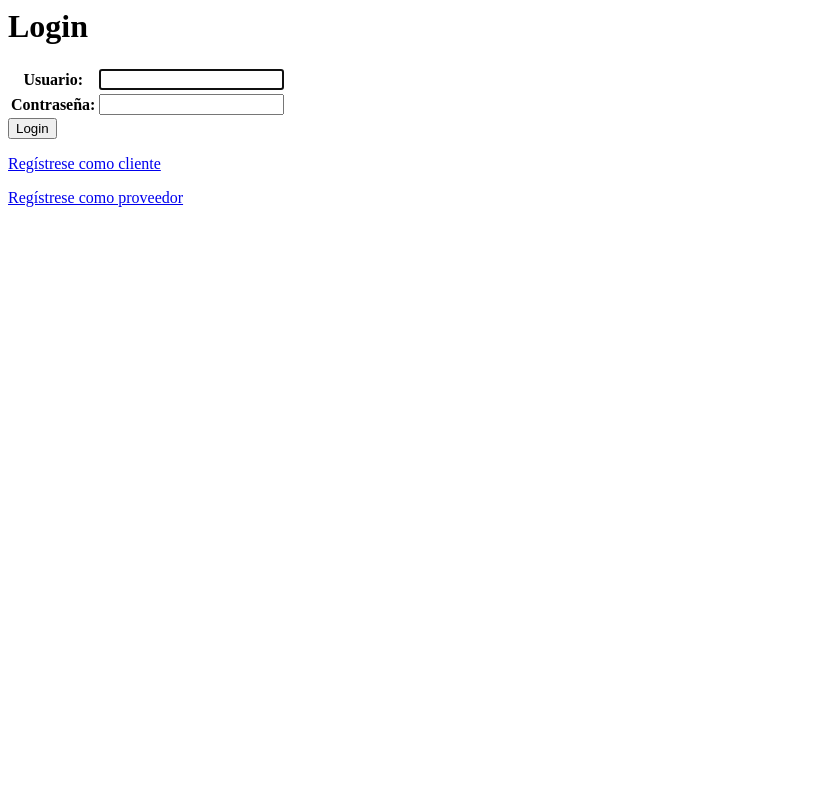
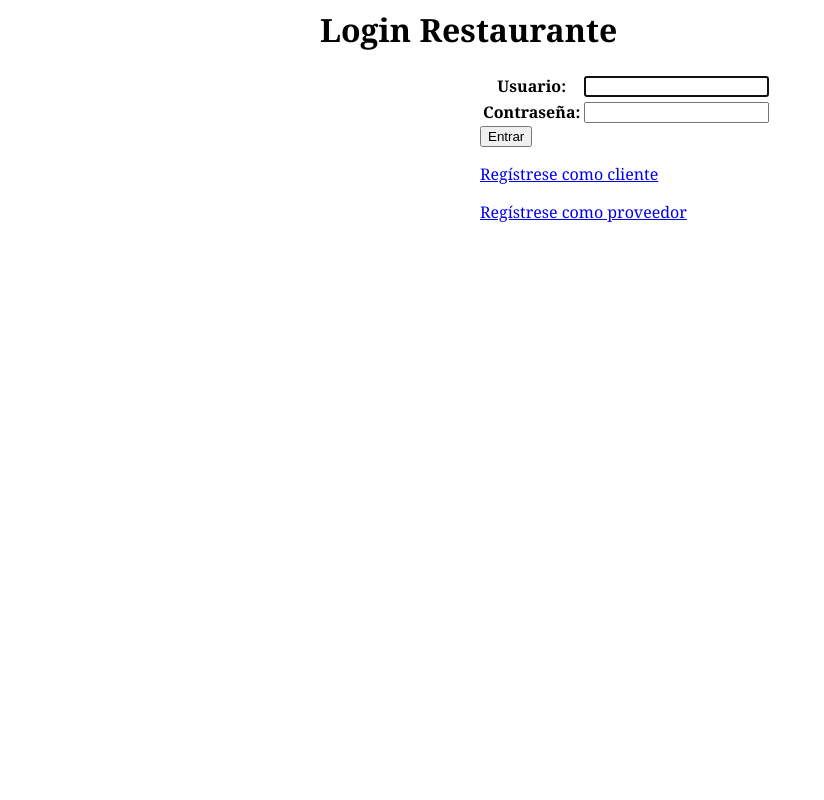
Before and after one commit to munch141/AutomatizacionRestaurante, a Django app: page / in a window 1280 px wide. Shown: the whole page, without its empty margins (0-824 px from the left). Run offline with Django 3.2, Linux system fonts and the light colour scheme; parts of the project's set-up code (start-up, migrations or seed data) failed here and were passed over.

Commit message:
Se agregaron archivos css para las vistas realizadas

```diff
--- a/AutomatizacionRestaurante/home/templates/home/perfil.html
+++ b/AutomatizacionRestaurante/home/templates/home/perfil.html
@@ -1,3 +1,6 @@
+{% load staticfiles %}
+<link rel="stylesheet" type="text/css" href="{% static 'home/perfil.css' %}" />
+
 <h1>Perfil de {{ user.username }}:</h1>
 
 {% if user.cliente %}
--- /dev/null
+++ b/AutomatizacionRestaurante/registro/static/registro/login.css
@@ -0,0 +1,9 @@
+html {
+	font-family: Georgia
+}
+
+form, h1, p {
+	margin-left: auto;
+	margin-right: auto;
+	width: 20em;
+}
--- a/AutomatizacionRestaurante/registro/templates/registration/login.html
+++ b/AutomatizacionRestaurante/registro/templates/registration/login.html
@@ -1,4 +1,10 @@
-<h1>Login</h1>
+<html>
+
+{% load staticfiles %}
+<link rel="stylesheet" type="text/css" href="{% static 'registro/login.css' %}" />
+
+<h1>Login Restaurante</h1>
+
     {% if form.errors %}
         <p>Su usuario y/o contraseña son incorrectos. Intente de nuevo.</p>
     {% endif %}
@@ -7,8 +13,10 @@
             <tr><th><label for="id_username">Usuario:</label></th><td>{{ form.username }}</td></tr>
             <tr><th><label for="id_password">Contraseña:</label></th><td>{{ form.password }}</td></tr>
         </table>
-        <input type="submit" value="Login" />
+        <input type="submit" value="Entrar" />
         <input type="hidden" name="next" value="/home/" />
     </form>
     <p><a href="/registro/registroCliente">Regístrese como cliente</a></p>
     <p><a href="/registro/registroProveedor">Regístrese como proveedor</a></p>
+
+</html>
```
Also changed, not shown: AutomatizacionRestaurante/home/static/home/home.css (added, +9 -0 lines), AutomatizacionRestaurante/home/static/home/perfil.css (added, +9 -0 lines), AutomatizacionRestaurante/home/templates/home/home.html (+7 -0 lines), AutomatizacionRestaurante/db.sqlite3, 13 other files.
